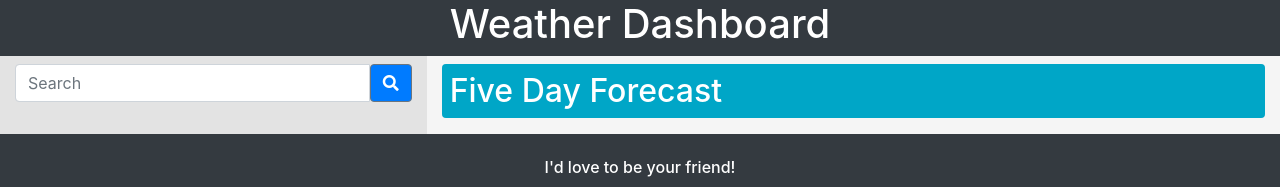
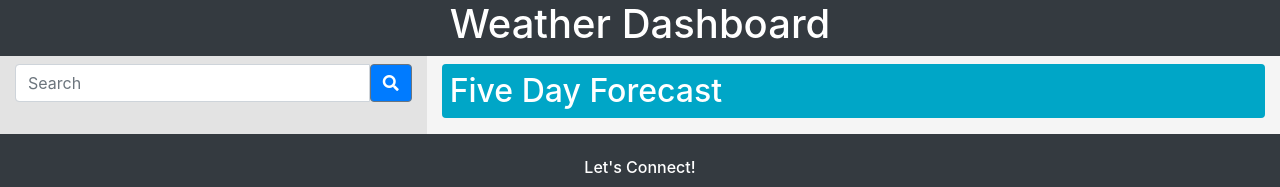
Before and after one commit to d606n6k/weather-dashboard, a plain HTML site: page index.html in a window 1280 px wide. Shown: the top 187 px of the page. Drawn offline with nearby package versions, Linux system fonts and the light colour scheme; no server answers.

Commit message:
changed footer message

```diff
--- a/index.html
+++ b/index.html
@@ -45,7 +45,7 @@
     <footer class="bg-dark text-center text-white">
         <!-- Grid container -->
         <div class="container p-4 pb-0">
-            <h6>I'd love to be your friend!</h6>
+            <h6>Let's Connect!</h6>
           <!-- Section: Social media -->
           <section class="mb-1">
             <!-- Twitter -->
```
